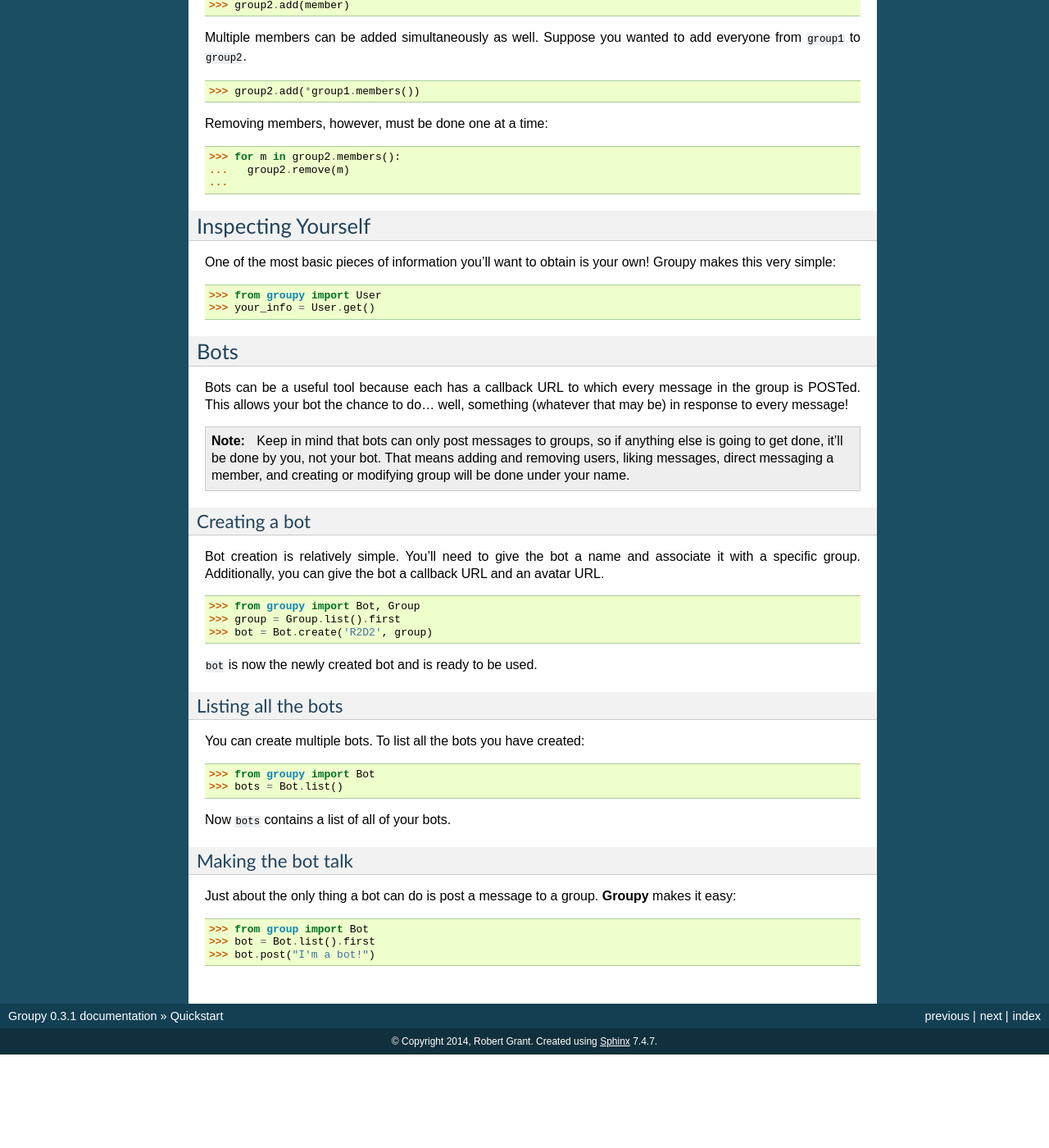
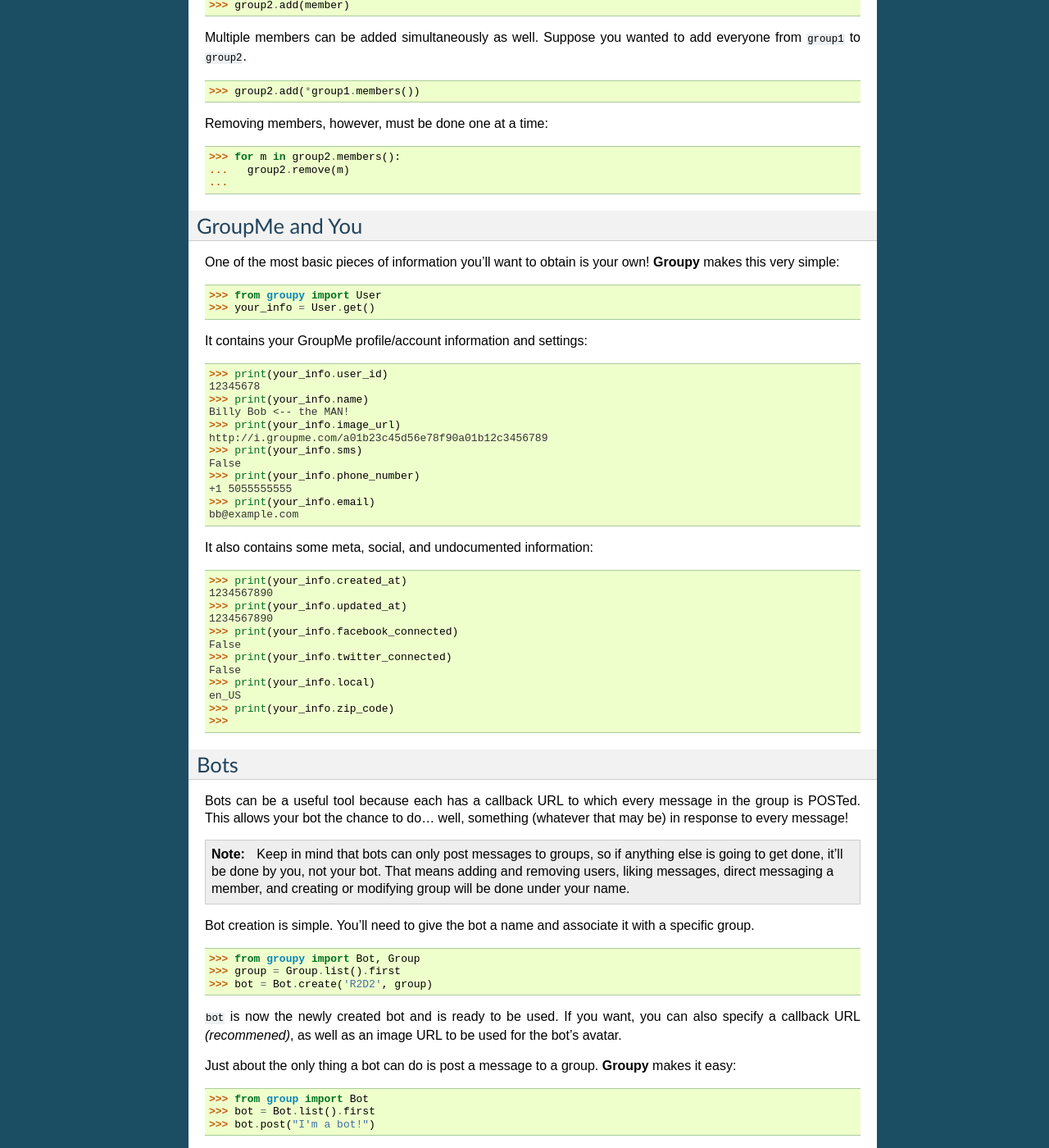
Before and after one commit to rhgrant10/Groupy, a Sphinx documentation site: the page built from docs/pages/quickstart.rst, in a window 1280 px wide and 1400 px high, scrolled down 3235 px. Shown: the whole window at 82% size. Built offline with Sphinx 7.4.7, drawn with Linux system fonts in a browser that asks for light colours; before the commit the page ends 4521 px from its top, so only the background shows below that; some of the changed text lies outside the part shown.

Commit message:
Partial changes

```diff
--- a/docs/pages/quickstart.rst
+++ b/docs/pages/quickstart.rst
@@ -84,8 +84,8 @@
     False
 
 That's because messages are returned in pages since there may be thousands. By
-default, :func:`~groupy.objects.Recipient.messages` returns the most recent page
-of messages. The default (and maximum) page size is 100.
+default, :func:`~groupy.objects.Recipient.messages` returns the most recent
+page of messages. The default (and maximum) page size is 100.
 
 Retrieving more messages is simple. Message pages can fetch the next and
 previous pages.
@@ -243,22 +243,56 @@
     ...   group2.remove(m)
     ...
 
-Inspecting Yourself
-===================
+GroupMe and You
+===============
 
 One of the most basic pieces of information you'll want to obtain is your own!
-Groupy makes this very simple:
+**Groupy** makes this very simple:
 
 .. code-block:: python
 
     >>> from groupy import User
     >>> your_info = User.get()
 
+It contains your GroupMe profile/account information and settings:
+
+.. code-block:: python
+
+    >>> print(your_info.user_id)
+    12345678
+    >>> print(your_info.name)
+    Billy Bob <-- the MAN!
+    >>> print(your_info.image_url)
+    http://i.groupme.com/a01b23c45d56e78f90a01b12c3456789
+    >>> print(your_info.sms)
+    False
+    >>> print(your_info.phone_number)
+    +1 5055555555
+    >>> print(your_info.email)
+    bb@example.com
+
+It also contains some meta, social, and undocumented information:
+
+.. code-block:: python
+
+    >>> print(your_info.created_at)
+    1234567890
+    >>> print(your_info.updated_at)
+    1234567890
+    >>> print(your_info.facebook_connected)
+    False
+    >>> print(your_info.twitter_connected)
+    False
+    >>> print(your_info.local)
+    en_US
+    >>> print(your_info.zip_code)
+    >>>
+
 Bots
 ====
 
-Bots can be a useful tool because each has a callback URL to which every message
-in the group is POSTed. This allows your bot the chance to do... well,
+Bots can be a useful tool because each has a callback URL to which every
+message in the group is POSTed. This allows your bot the chance to do... well,
 something (whatever that may be) in response to every message!
 
 .. note::
@@ -268,12 +302,8 @@
     adding and removing users, liking messages, direct messaging a member, and
     creating or modifying group will be done under your name.
 
-Creating a bot
---------------
-
-Bot creation is relatively simple. You'll need to give the bot a name and
-associate it with a specific group. Additionally, you can give the bot a
-callback URL and an avatar URL.
+Bot creation is simple. You'll need to give the bot a name and associate it
+with a specific group.
 
 .. code-block:: python
 
@@ -281,22 +311,9 @@
     >>> group = Group.list().first
     >>> bot = Bot.create('R2D2', group)
 
-``bot`` is now the newly created bot and is ready to be used.
-
-Listing all the bots
---------------------
-
-You can create multiple bots. To list all the bots you have created:
-
-.. code-block:: python
-
-    >>> from groupy import Bot
-    >>> bots = Bot.list()
-
-Now ``bots`` contains a list of all of your bots.
-
-Making the bot talk
--------------------
+``bot`` is now the newly created bot and is ready to be used. If you want, you
+can also specify a callback URL *(recommened)*, as well as an image URL to be
+used for the bot's avatar.
 
 Just about the only thing a bot can do is post a message to a group. **Groupy**
 makes it easy:
@@ -306,3 +323,13 @@
     >>> from group import Bot
     >>> bot = Bot.list().first
     >>> bot.post("I'm a bot!")
+
+Note that the bot always posts its messages to the group in which it belongs.
+You can create multiple bots. Listing all of your bots is straightforward.
+
+.. code-block:: python
+
+    >>> from groupy import Bot
+    >>> bots = Bot.list()
+
+Now ``bots`` contains a list of all of your bots.
```
Also changed, not shown: other parts of docs/pages/quickstart.rst (+1 -1 lines), 1 other file.
